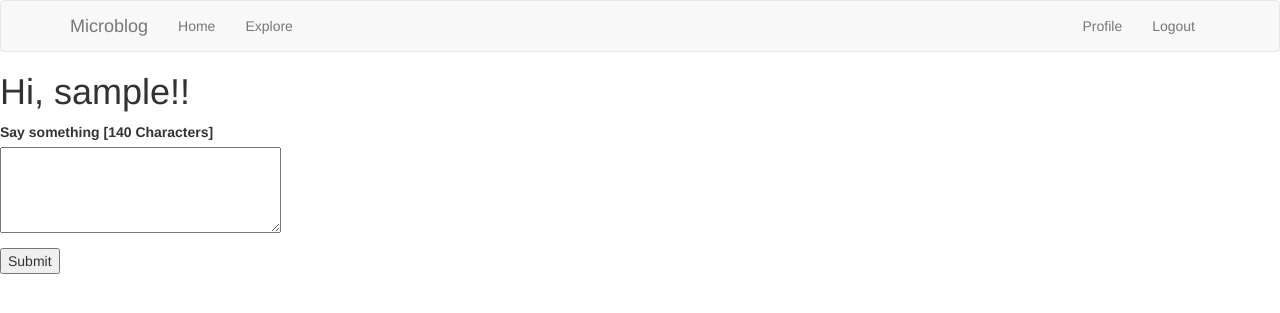
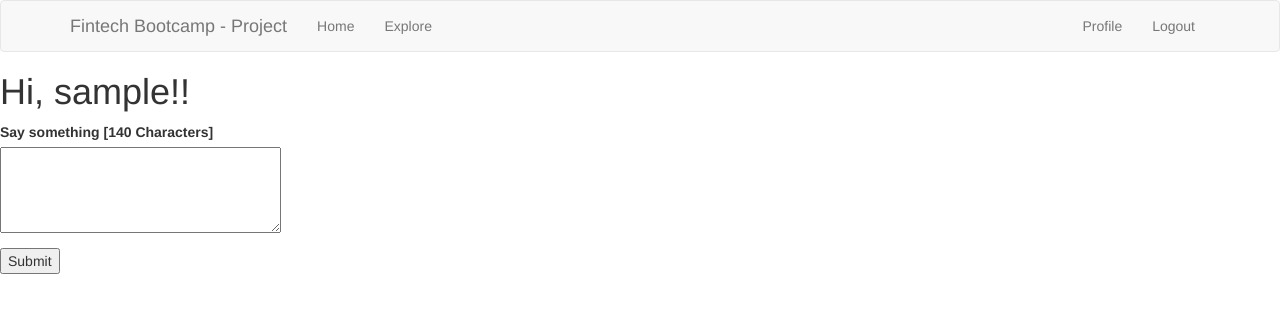
Before and after one commit to nomadic-me/dev.project.runningdigitally.com, a Flask app: page / in a window 1280 px wide. Shown: the top 313 px of the page. Run offline with Flask 2, Linux system fonts and the light colour scheme; the visitor is signed in with stand-in values (Sample User, id 1); data comes from the database, SQL or seed files in the repository; data that the repository does not hold is empty; some libraries are stand-ins or nearby versions.

Commit message:
Modified Site Name
Signed-off-by: Satish Surath <s@n-m.co>

```diff
--- a/app/templates/base.html
+++ b/app/templates/base.html
@@ -18,7 +18,7 @@
                     <span class="icon-bar"></span>
                     <span class="icon-bar"></span>
                 </button>
-                <a class="navbar-brand" href="{{ url_for('index') }}">Microblog</a>
+                <a class="navbar-brand" href="{{ url_for('index') }}">Fintech Bootcamp - Project</a>
             </div>
             <div class="collapse navbar-collapse" id="bs-example-navbar-collapse-1">
                 <ul class="nav navbar-nav">
```
